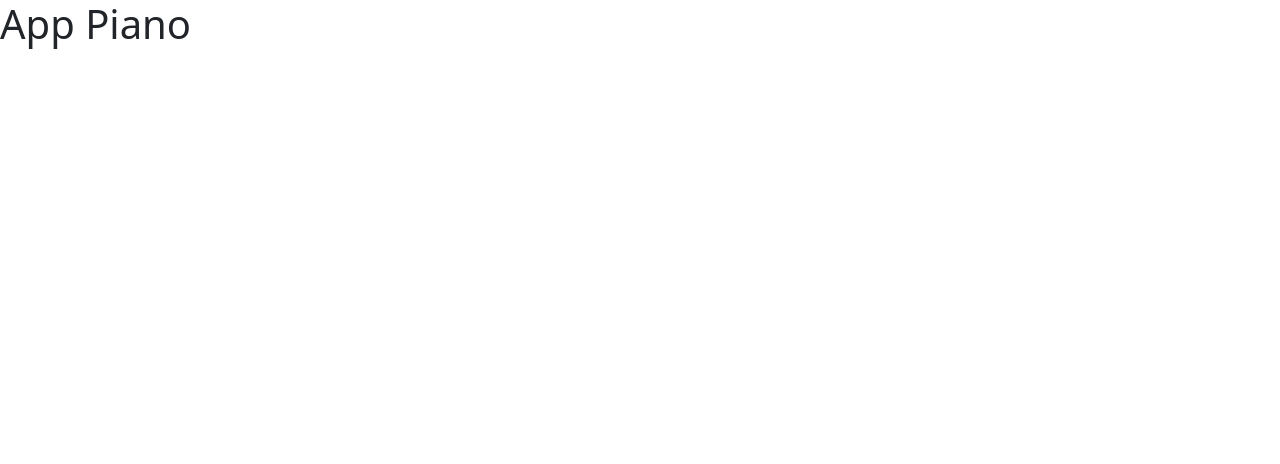
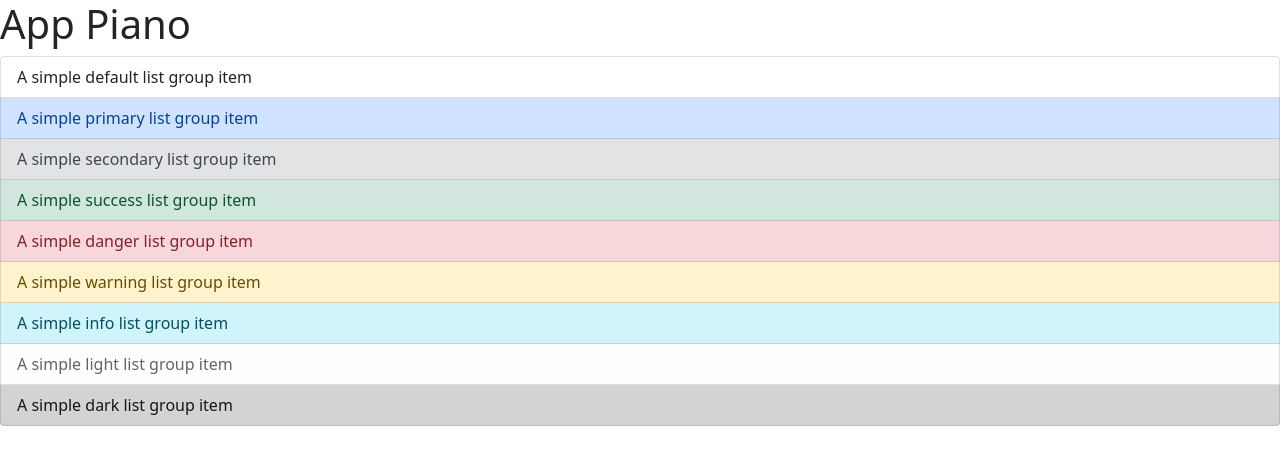
Before and after one commit to Daniel151505/Aplicacion-Piano, an Angular app in the folder Aplicacion-Piano/: page / in a window 1280 px wide. Shown: the top 464 px of the page. Built offline with nearby package versions, Linux system fonts and the light colour scheme.

Commit message:
Agregando List-Group

```diff
--- a/Aplicacion-Piano/src/app/app.component.html
+++ b/Aplicacion-Piano/src/app/app.component.html
@@ -1 +1,14 @@
 <h1>App Piano</h1>
+
+<div class="list-group">
+  <a href="#" class="list-group-item list-group-item-action">A simple default list group item</a>
+
+  <a href="#" class="list-group-item list-group-item-action list-group-item-primary">A simple primary list group item</a>
+  <a href="#" class="list-group-item list-group-item-action list-group-item-secondary">A simple secondary list group item</a>
+  <a href="#" class="list-group-item list-group-item-action list-group-item-success">A simple success list group item</a>
+  <a href="#" class="list-group-item list-group-item-action list-group-item-danger">A simple danger list group item</a>
+  <a href="#" class="list-group-item list-group-item-action list-group-item-warning">A simple warning list group item</a>
+  <a href="#" class="list-group-item list-group-item-action list-group-item-info">A simple info list group item</a>
+  <a href="#" class="list-group-item list-group-item-action list-group-item-light">A simple light list group item</a>
+  <a href="#" class="list-group-item list-group-item-action list-group-item-dark">A simple dark list group item</a>
+</div>
```
